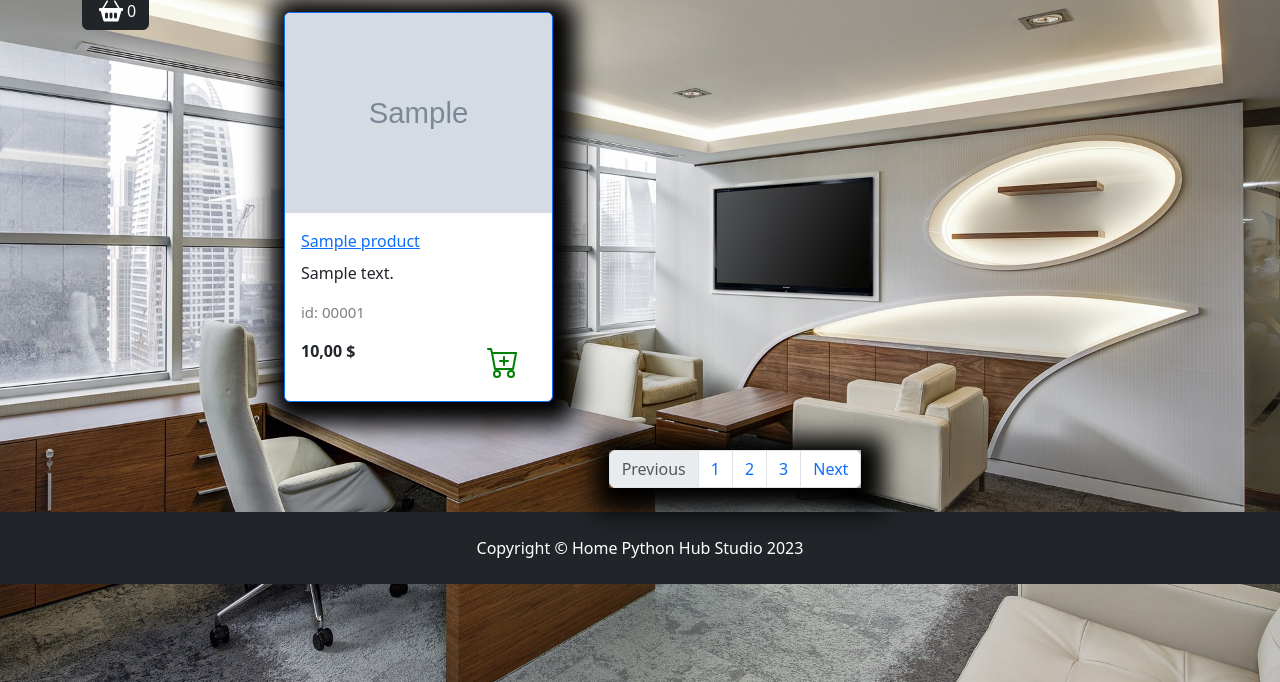
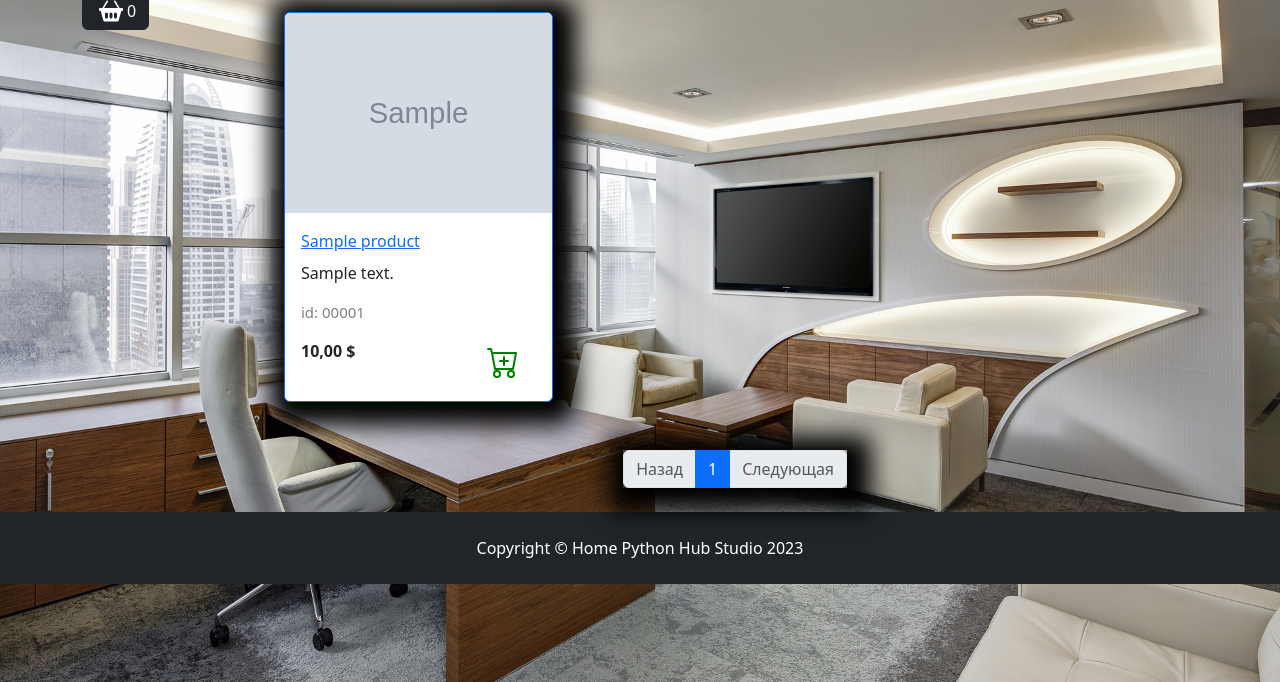
Before and after one commit to serega19851/furniture_store, a Django app: a page that uses App/goods/templates/goods/catalog.html in a window 1280 px wide. Shown: the part 118-800 px from the top of the page. Run offline with Django 4.2, Linux system fonts and the light colour scheme; tables that the repository leaves empty hold one stand-in row (values such as "Sample post"); grey boxes marked "Sample" are stand-in pictures; some libraries are stand-ins or nearby versions.

Commit message:
The first pagination option

```diff
--- a/App/goods/models.py
+++ b/App/goods/models.py
@@ -1,3 +1,4 @@
+from typing import Literal
 from django.db import models
 
 
@@ -40,6 +41,7 @@
         db_table = "product"
         verbose_name: str = "Продукт"
         verbose_name_plural: str = "Продукты"
+        ordering: tuple[Literal["id"]] = ("id",)
 
     def __str__(self) -> str:
         return f"{self.name} Количество - {self.quantity}"
--- a/App/goods/templates/goods/catalog.html
+++ b/App/goods/templates/goods/catalog.html
@@ -54,7 +54,7 @@
                 <a href="{% url "catalog:product" product.slug %}">
                     <p class="card-title">{{ product.name }}</p>
                 </a>
-                <p class="card-text text-truncate">{{ product.description}}</p>
+                <p class="card-text">{{ product.description|truncatechars:35 }}</p>
                 <p class="product_id">id: {{product.display_id}}</p>
                 <div class="d-flex justify-content-between">
 
@@ -81,14 +81,28 @@
 <nav aria-label="Page navigation example">
     <ul class="pagination justify-content-center my-4">
         <div class="custom-shadow d-flex">
-            <li class="page-item disabled">
-              <a class="page-link">Previous</a>
+            <li class="page-item {% if not goods.has_previous %} disabled {% endif %}">
+              <a class="page-link" href='{% if goods.has_previous %}
+              {% url "catalog:index" slug_url goods.previous_page_number %}
+              {% else %}
+              #
+              {% endif %}'>Назад</a>
             </li>
-            <li class="page-item"><a class="page-link" href="#">1</a></li>
-            <li class="page-item"><a class="page-link" href="#">2</a></li>
-            <li class="page-item"><a class="page-link" href="#">3</a></li>
-            <li class="page-item">
-              <a class="page-link" href="#">Next</a>
+
+            {% for page in goods.paginator.page_range %}
+            {% if page >= goods.number|add:-2 and page <= goods.number|add:2 %}
+              <li class="page-item {% if goods.number == page %} active {% endif %}">
+                  <a class="page-link" href='{% url "catalog:index" slug_url page %}'>{{ page }}</a>
+              </li>
+            {% endif %}
+            {% endfor %}
+
+            <li class="page-item {% if not goods.has_next %} disabled {% endif %}">
+              <a class="page-link" href='{% if goods.has_next %}
+              {% url "catalog:index" slug_url goods.next_page_number %}
+              {% else %}
+              #
+              {% endif %}'>Следующая</a>
             </li>
         </div>
     </ul>
--- a/App/goods/urls.py
+++ b/App/goods/urls.py
@@ -6,5 +6,6 @@
 
 urlpatterns = [
     path("<slug:category_slug>/", views.catalog, name="index"),
+    path("<slug:category_slug>/<int:page>/", views.catalog, name="index"),
     path("product/<slug:product_slug>/", views.product, name="product"),
 ]
--- a/App/goods/views.py
+++ b/App/goods/views.py
@@ -1,15 +1,21 @@
 from django.shortcuts import get_list_or_404, render
+from django.core.paginator import Paginator
 from goods.models import Products
 
 
-def catalog(request, category_slug):
+def catalog(request, category_slug, page=1):
     if category_slug== 'all':
         goods: BaseManager[Products] = Products.objects.all()
     else:
         goods: BaseManager[Products] = get_list_or_404(Products.objects.filter(category__slug=category_slug))
+
+    paginator = Paginator(goods, 3)
+    current_page = paginator.page(page)
+
     context: dict[str, Any] = {
         "title": "Home - Каталог",
-        "goods": goods,
+        "goods": current_page,
+        "slug_url": category_slug,
     }
     return render(request, "goods/catalog.html", context)
 
```
